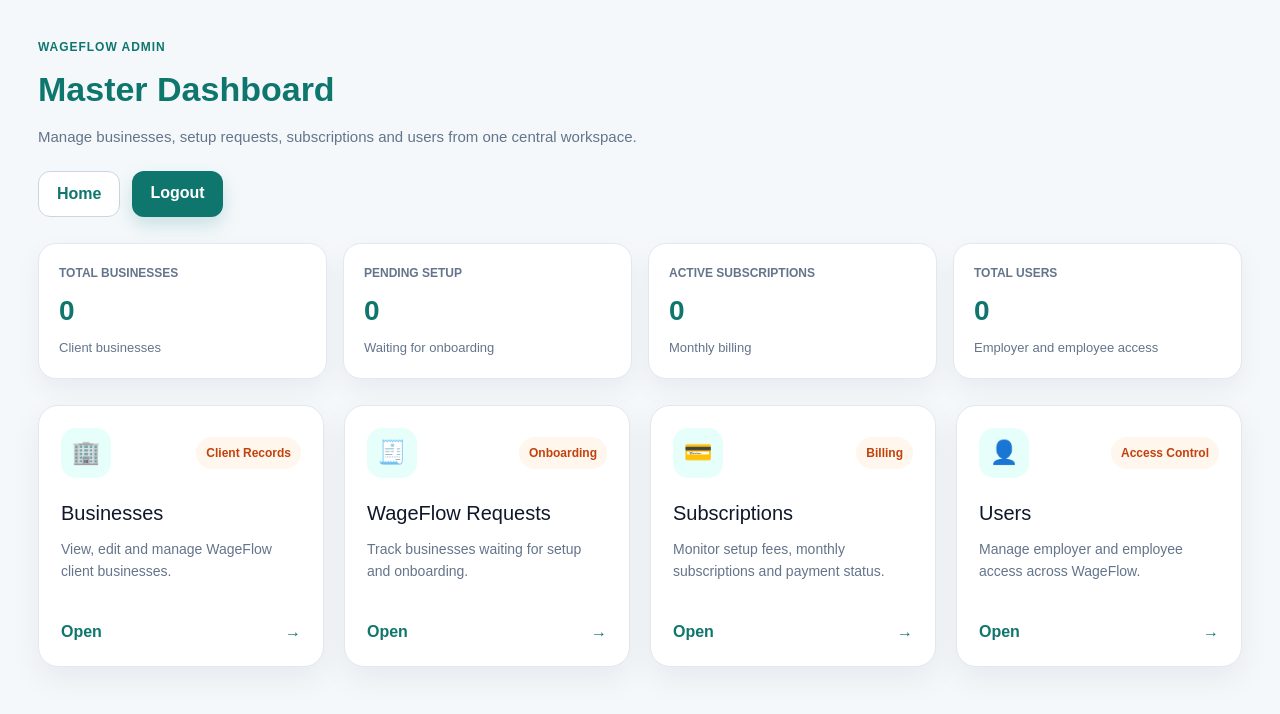
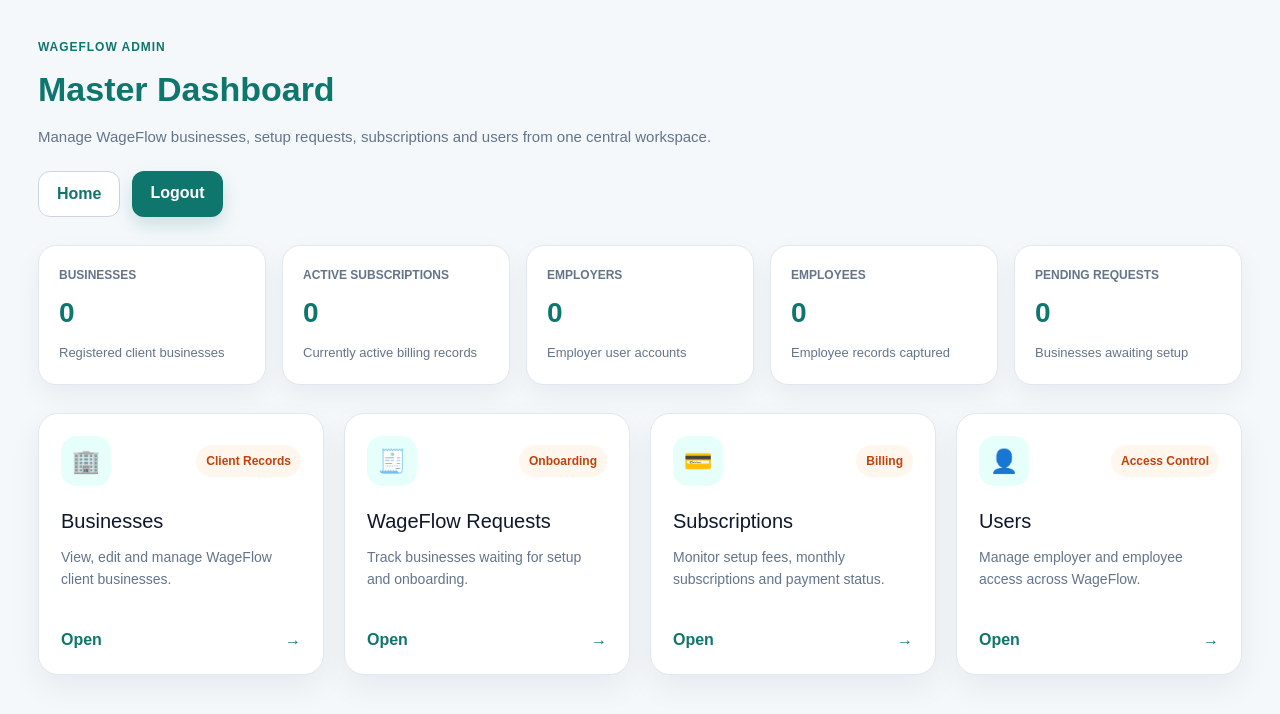
Before and after one commit to KaonPM/wageflow, a Next.js app: page /master in a window 1280 px wide. Shown: the top 714 px of the page. Built offline with nearby package versions, Linux system fonts and the light colour scheme; no server answers; the database is empty.

Commit message:
feat(master): connect dashboard summary cards to live Supabase data

```diff
--- a/app/master/page.tsx
+++ b/app/master/page.tsx
@@ -1,6 +1,68 @@
 "use client";
 
+import { useEffect, useState } from "react";
+import { supabase } from "../lib/supabaseClient";
+
+type DashboardStats = {
+  businesses: number;
+  activeSubscriptions: number;
+  employers: number;
+  employees: number;
+  pendingRequests: number;
+};
+
 export default function MasterDashboard() {
+  const [stats, setStats] = useState<DashboardStats>({
+    businesses: 0,
+    activeSubscriptions: 0,
+    employers: 0,
+    employees: 0,
+    pendingRequests: 0,
+  });
+
+  const [loading, setLoading] = useState(true);
+
+  useEffect(() => {
+    fetchStats();
+  }, []);
+
+  async function fetchStats() {
+    setLoading(true);
+
+    const [
+      businessesResult,
+      subscriptionsResult,
+      employersResult,
+      employeesResult,
+      requestsResult,
+    ] = await Promise.all([
+      supabase.from("businesses").select("*", { count: "exact", head: true }),
+      supabase
+        .from("subscriptions")
+        .select("*", { count: "exact", head: true })
+        .eq("subscription_status", "active"),
+      supabase
+        .from("profiles")
+        .select("*", { count: "exact", head: true })
+        .eq("role", "employer"),
+      supabase.from("employees").select("*", { count: "exact", head: true }),
+      supabase
+        .from("wageflow_setup_requests")
+        .select("*", { count: "exact", head: true })
+        .eq("status", "pending"),
+    ]);
+
+    setStats({
+      businesses: businessesResult.count ?? 0,
+      activeSubscriptions: subscriptionsResult.count ?? 0,
+      employers: employersResult.count ?? 0,
+      employees: employeesResult.count ?? 0,
+      pendingRequests: requestsResult.count ?? 0,
+    });
+
+    setLoading(false);
+  }
+
   return (
     <main style={page}>
       <section style={hero}>
@@ -10,8 +72,8 @@
           <h1 style={title}>Master Dashboard</h1>
 
           <p style={subtitle}>
-            Manage businesses, setup requests, subscriptions and users from one
-            central workspace.
+            Manage WageFlow businesses, setup requests, subscriptions and users
+            from one central workspace.
           </p>
 
           <div style={topActions}>
@@ -26,11 +88,36 @@
         </div>
       </section>
 
-      <section style={overviewGrid}>
-        <OverviewCard label="Total Businesses" value="0" note="Client businesses" />
-        <OverviewCard label="Pending Setup" value="0" note="Waiting for onboarding" />
-        <OverviewCard label="Active Subscriptions" value="0" note="Monthly billing" />
-        <OverviewCard label="Total Users" value="0" note="Employer and employee access" />
+      <section style={statsGrid}>
+        <StatCard
+          label="Businesses"
+          value={loading ? "..." : String(stats.businesses)}
+          note="Registered client businesses"
+        />
+
+        <StatCard
+          label="Active Subscriptions"
+          value={loading ? "..." : String(stats.activeSubscriptions)}
+          note="Currently active billing records"
+        />
+
+        <StatCard
+          label="Employers"
+          value={loading ? "..." : String(stats.employers)}
+          note="Employer user accounts"
+        />
+
+        <StatCard
+          label="Employees"
+          value={loading ? "..." : String(stats.employees)}
+          note="Employee records captured"
+        />
+
+        <StatCard
+          label="Pending Requests"
+          value={loading ? "..." : String(stats.pendingRequests)}
+          note="Businesses awaiting setup"
+        />
       </section>
 
       <section style={grid}>
@@ -70,7 +157,7 @@
   );
 }
 
-function OverviewCard({
+function StatCard({
   label,
   value,
   note,
@@ -80,11 +167,11 @@
   note: string;
 }) {
   return (
-    <div style={overviewCard}>
-      <span style={overviewLabel}>{label}</span>
-      <strong style={overviewValue}>{value}</strong>
-      <p style={overviewNote}>{note}</p>
-    </div>
+    <article style={statCard}>
+      <p style={statLabel}>{label}</p>
+      <strong style={statValue}>{value}</strong>
+      <span style={statNote}>{note}</span>
+    </article>
   );
 }
 
@@ -130,7 +217,7 @@
 };
 
 const hero = {
-  marginBottom: "26px",
+  marginBottom: "28px",
 };
 
 const eyebrow = {
@@ -150,7 +237,7 @@
 };
 
 const subtitle = {
-  maxWidth: "720px",
+  maxWidth: "760px",
   color: "#64748b",
   fontSize: "15px",
   lineHeight: 1.6,
@@ -183,14 +270,14 @@
   boxShadow: "0 8px 18px rgba(15, 118, 110, 0.18)",
 };
 
-const overviewGrid = {
+const statsGrid = {
   display: "grid",
-  gridTemplateColumns: "repeat(auto-fit, minmax(210px, 1fr))",
+  gridTemplateColumns: "repeat(auto-fit, minmax(190px, 1fr))",
   gap: "16px",
-  marginBottom: "26px",
+  marginBottom: "28px",
 };
 
-const overviewCard = {
+const statCard = {
   background: "#ffffff",
   border: "1px solid #e2e8f0",
   borderRadius: "18px",
@@ -198,24 +285,22 @@
   boxShadow: "0 10px 26px rgba(15, 23, 42, 0.05)",
 };
 
-const overviewLabel = {
-  display: "block",
+const statLabel = {
+  margin: "0 0 8px",
   color: "#64748b",
   fontSize: "12px",
   fontWeight: 800,
   textTransform: "uppercase" as const,
-  marginBottom: "8px",
 };
 
-const overviewValue = {
+const statValue = {
   display: "block",
   color: "#0f766e",
   fontSize: "28px",
   marginBottom: "6px",
 };
 
-const overviewNote = {
-  margin: 0,
+const statNote = {
   color: "#64748b",
   fontSize: "13px",
 };
```
